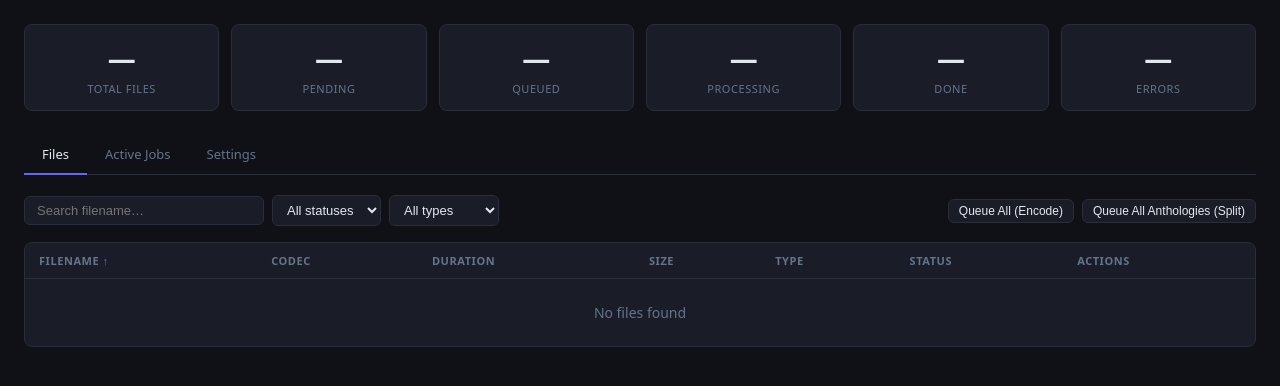
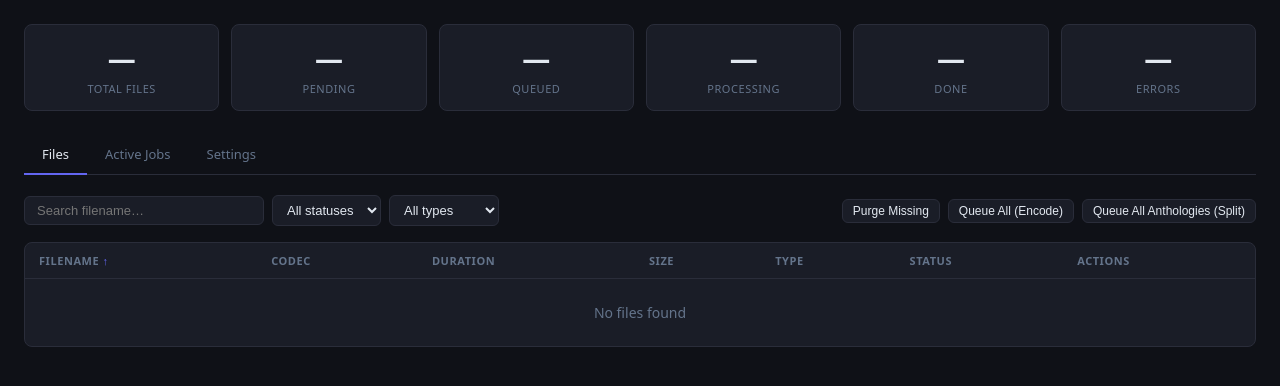
Before and after one commit to parabyte-ca/filesplitter, a Flask app: template templates/index.html in a window 1280 px wide. Shown: the part 66-452 px from the top of the page. Run offline with Flask 3, Linux system fonts and the light colour scheme; the template is opened without the code that fills it, so the values that code supplies are empty; parts of the project's set-up code (start-up, migrations or seed data) failed here and were passed over.

Commit message:
Add Purge Missing button to clear stale file records from DB
POST /api/files/purge checks every file record against disk and deletes
records (plus their associated jobs) for paths that no longer exist.
"Purge Missing" button appears in the Files tab toolbar with a
confirmation dialog before running.

https://claude.ai/code/session_01MHDf8zKeQAnBtYF4wZPEud

```diff
--- a/app.py
+++ b/app.py
@@ -175,6 +175,12 @@ def api_cancel_file(file_id: int):
     return _cancel_job_by_id(job["id"])
 
 
+@app.post("/api/files/purge")
+def api_purge_missing():
+    count = db.purge_missing_files()
+    return jsonify({"ok": True, "removed": count})
+
+
 @app.post("/api/jobs/clear")
 def api_clear_jobs():
     count = db.clear_finished_jobs()
--- a/db.py
+++ b/db.py
@@ -183,6 +183,19 @@ def get_active_jobs() -> list[sqlite3.Row]:
         """).fetchall()
 
 
+def purge_missing_files() -> int:
+    """Delete records for files whose path no longer exists on disk. Returns count removed."""
+    with connect() as conn:
+        rows = conn.execute("SELECT id, path FROM files").fetchall()
+        missing_ids = [r["id"] for r in rows if not os.path.exists(r["path"])]
+        if not missing_ids:
+            return 0
+        placeholders = ",".join("?" * len(missing_ids))
+        conn.execute(f"DELETE FROM jobs WHERE file_id IN ({placeholders})", missing_ids)
+        conn.execute(f"DELETE FROM files WHERE id IN ({placeholders})", missing_ids)
+        return len(missing_ids)
+
+
 def clear_finished_jobs() -> int:
     with connect() as conn:
         cur = conn.execute(
--- a/templates/index.html
+++ b/templates/index.html
@@ -261,6 +261,7 @@
         <option value="normal">Normal</option>
       </select>
       <div class="toolbar-spacer"></div>
+      <button class="btn btn-sm" id="btn-purge">Purge Missing</button>
       <button class="btn btn-sm" id="btn-queue-all-encode">Queue All (Encode)</button>
       <button class="btn btn-sm" id="btn-queue-all-split">Queue All Anthologies (Split)</button>
     </div>
@@ -640,6 +641,14 @@ async function cancelFile(fileId) {
   if (!r.ok) alert(d.msg || 'Cancel failed');
 }
 
+document.getElementById('btn-purge').onclick = async () => {
+  if (!confirm('Remove all database records for files that no longer exist on disk?')) return;
+  const r = await fetch('/api/files/purge', {method: 'POST'});
+  const data = await r.json();
+  await loadFiles();
+  alert(`Removed ${data.removed} missing file record${data.removed !== 1 ? 's' : ''}.`);
+};
+
 document.getElementById('btn-clear-history').onclick = async () => {
   await fetch('/api/jobs/clear', { method: 'POST' });
   loadJobHistory();
```
